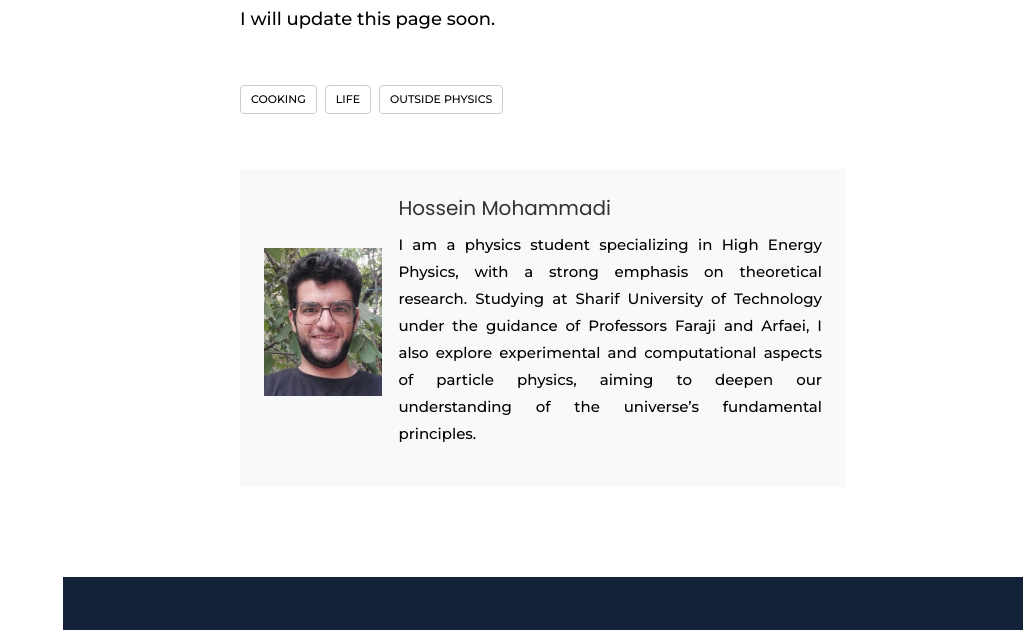
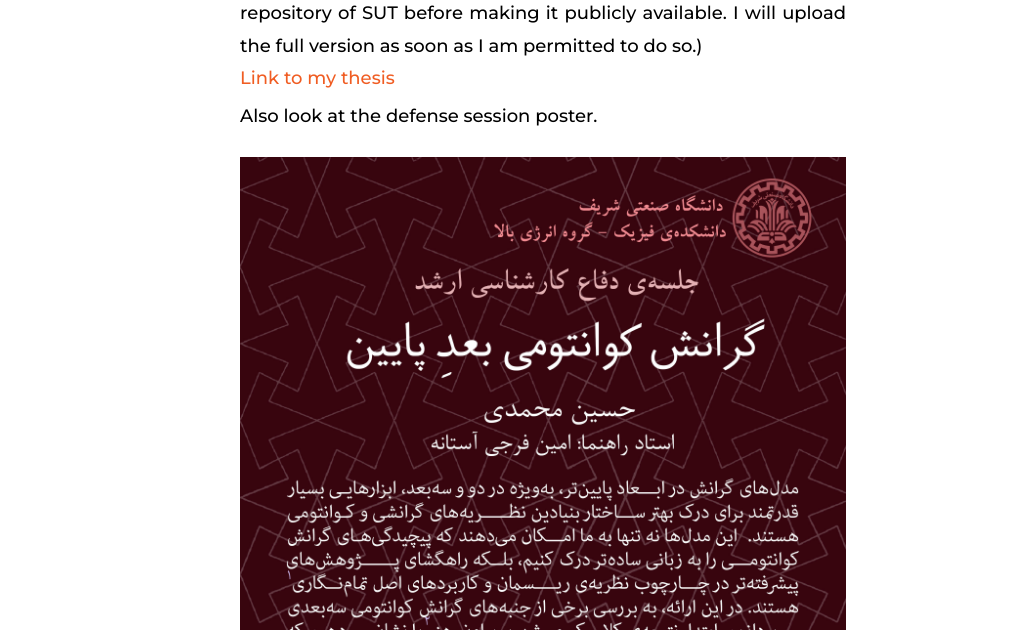
Before and after one commit to HosseinMohammadi00427/hosseinmohammadi.github.io, a plain HTML site: page mscthesis.html in a window 1280 px wide. Shown: the part 1152-1782 px from the top of the page, without its empty margins (257-1280 px from the left). Drawn offline with nearby package versions, Linux system fonts and the light colour scheme; files whose address does not match are found by name.

Commit message:
Updates pages.

```diff
--- a/mscthesis.html
+++ b/mscthesis.html
@@ -113,9 +113,16 @@ table.within_text_table {
 
 							I’m excited to announce that I’ve finalized my M.Sc. thesis and am now preparing for my defense! It’s been a challenging yet rewarding journey, and I’m eager to share the first draft with all of you. I’d love to hear your thoughts and feedback as I move forward in this process. Looking forward to seeing all of you at my defense soon!
 							<br/>
-							(I will upload my first draft as soon as I am permitted to do so.)
+							(This is a preliminary preview of my thesis, as I am required to register the complete version in the document and thesis repository of SUT before making it publicly available. I will upload the full version as soon as I am permitted to do so.)
 							<br/>
-							<a href="#">Link to my thesis</a>
+							<a href="Files/thesis-preview.pdf" target="_blank">Link to my thesis</a>
+
+							<p style="color: black; font-size: large;">
+								Also look at the defense session poster.
+							</p>
+
+							<img src="images/Presentation-Red.jpg" style="width: 100%;margin-top: 8px;margin-bottom: 8px;"/>
+
 							<p style="color: black; font-size: large;">
 								I will update this page soon.
 							</p>
@@ -126,9 +133,9 @@ table.within_text_table {
 
 	             <div class="tag-widget post-tag-container mb-5 mt-5">
 	              <div class="tagcloud">
-	                <a href="#" class="tag-cloud-link">Cooking</a>
-	                <a href="#" class="tag-cloud-link">Life</a>
-	                <a href="#" class="tag-cloud-link">Outside Physics</a>
+	                <a href="#" class="tag-cloud-link">Physics</a>
+	                <a href="#" class="tag-cloud-link">Master's Defense</a>
+	                <a href="#" class="tag-cloud-link">Graduation</a>
 	              </div>
 	            </div>
 
```
Also changed, not shown: images/Presentation-Red.jpg (added), 1 other file.
